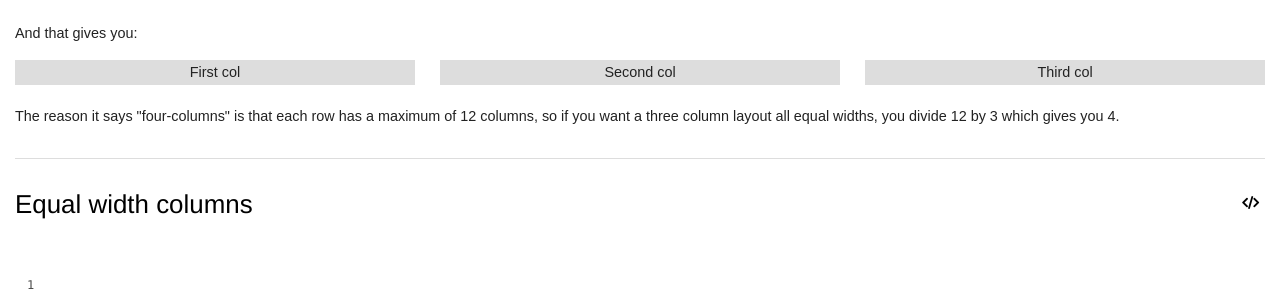
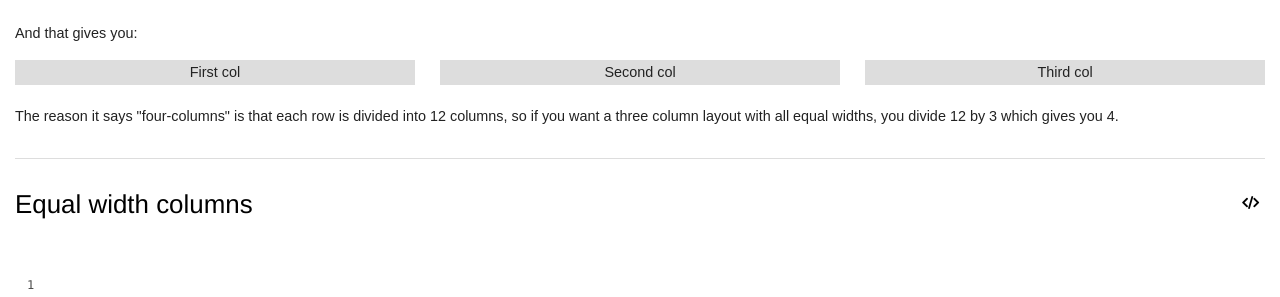
Before and after one commit to the-open-university/student-theme-framework, a Jekyll site: the page built from layout-grid.html, in a window 1280 px wide and 900 px high, scrolled down 330 px. Shown: the part 152-449 px from the top of the window. Built offline with Jekyll 4.4.1, drawn with Linux system fonts in a browser that asks for light colours; nearby versions of some CDN libraries.

Commit message:
grid edit

```diff
--- a/layout-grid.html
+++ b/layout-grid.html
@@ -50,7 +50,7 @@ order: 1
 <div class="four-columns last"> Third col </div>
 </div>
 
-<p>The reason it says "four-columns" is that each row has a maximum of 12 columns, so if you want a three column layout all equal widths, you divide 12 by 3 which gives you 4.</p>
+<p>The reason it says "four-columns" is that each row is divided into 12 columns, so if you want a three column layout with all equal widths, you divide 12 by 3 which gives you 4.</p>
 
 <hr>
 
```
